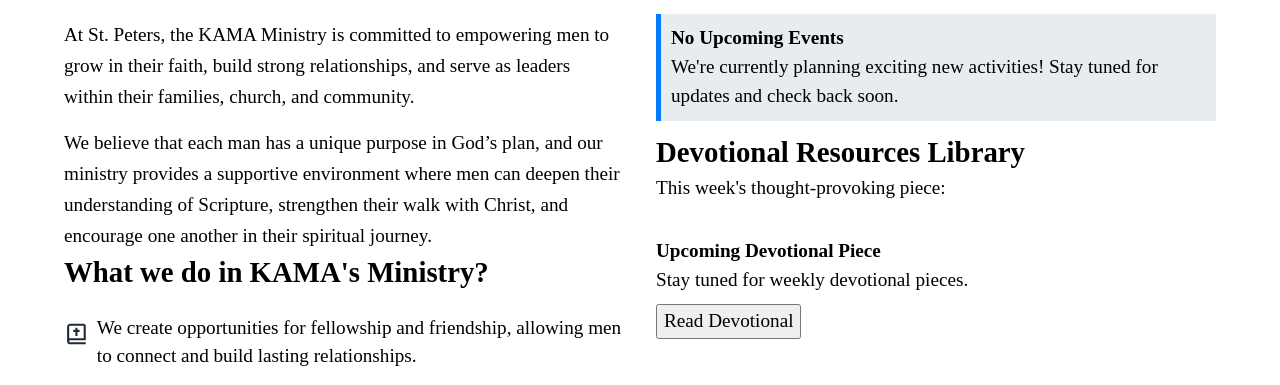
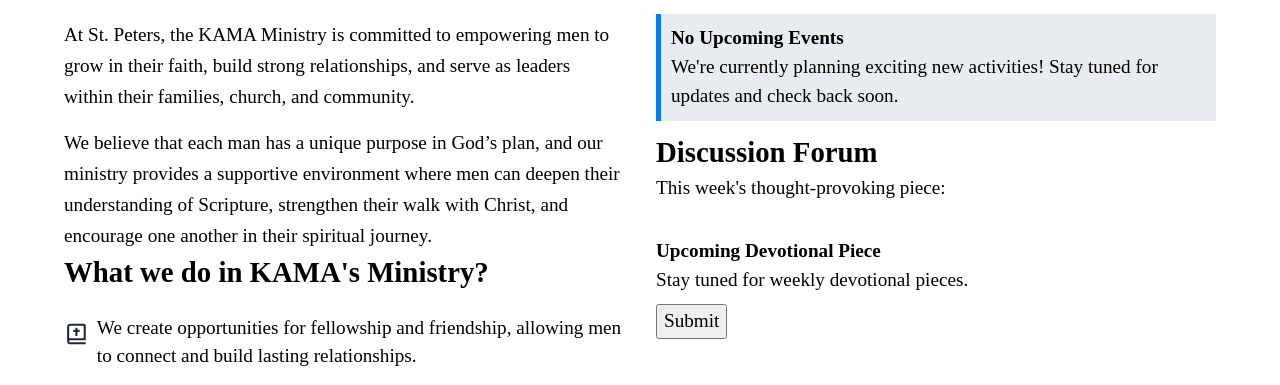
Before and after one commit to P3t3raw/Saints, a React (Create React App) app: page /ministries/Kama in a window 1280 px wide. Shown: the part 1503-1888 px from the top of the page. Built offline with nearby package versions, Linux system fonts and the light colour scheme; the HTML template or start-up script is replaced by a standard one.

Commit message:
Changing the thought provoking piece

```diff
--- a/src/pages/Ministries/Kama/Kama.jsx
+++ b/src/pages/Ministries/Kama/Kama.jsx
@@ -127,14 +127,14 @@
                 </p>
               </li>
             </ul>
-            <h2>Devotional Resources Library</h2>
+            <h2>Discussion Forum</h2>
             <p>This week's thought-provoking piece:</p>
             <div className="devotional-list">
               <ul>
                 <li>
                   <h4>Upcoming Devotional Piece</h4>
                   <p>Stay tuned for weekly devotional pieces.</p>
-                  <button>Read Devotional</button>
+                  <button>Submit</button>
                 </li>
               </ul>
             </div>
```
